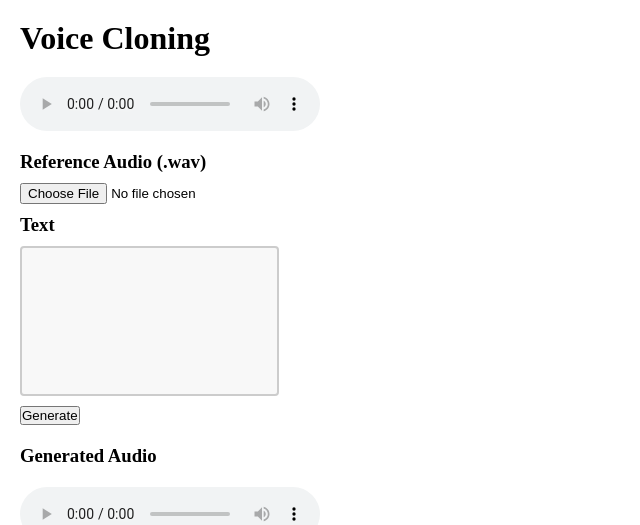
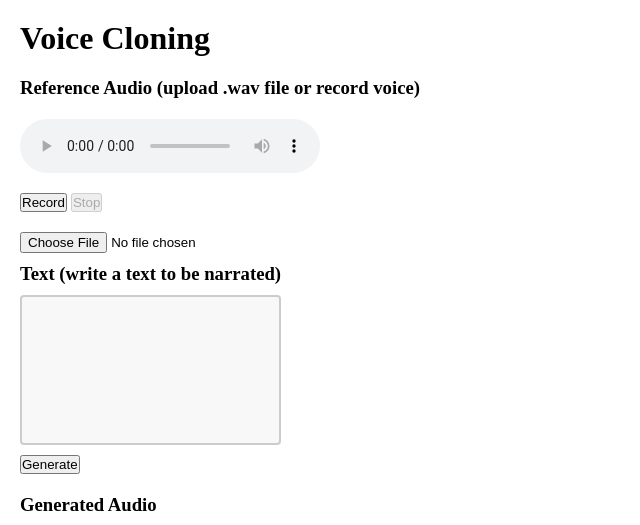
Before and after one commit to azizsiyaev/aiclone, a Flask app: page /voice_cloning/ in a window 1280 px wide. Shown: the top 525 px of the page, without its empty margins (0-640 px from the left). Run offline with Flask 3, Linux system fonts and the light colour scheme; some libraries are stand-ins or nearby versions.

Commit message:
Changes to accept two sources of audio

```diff
--- a/app.py
+++ b/app.py
@@ -8,9 +8,11 @@ import librosa
 import soundfile as sf
 
 app = Flask(__name__)
+request_file = 'uploads/request.wav'
+response_file = 'uploads/response.wav'
 
 
-def save_bytes(audio_bytes, name='temp.wav'):
+def save_bytes(audio_bytes, name):
     with open(name, 'wb') as f:
         f.write(audio_bytes)
 
@@ -42,14 +44,23 @@ def transcribe():
 @app.route('/clone_voice/', methods=['POST'])
 def clone_voice():
     text = request.form['input-text']
-    audio_bytes = request.files['input-audio'].read()
-    save_bytes(audio_bytes)
-    audio, sr = librosa.load('temp.wav', sr=None)
+    audio_source = request.form['source']
+
+    if audio_source == 'mic':
+        audio_bytes = request.files['recorded-audio'].read()
+    elif audio_source == 'file':
+        audio_bytes = request.files['input-audio'].read()
+    else:
+        return 'File not found'
+
+    save_bytes(audio_bytes, request_file)
+    audio, sr = librosa.load(request_file, sr=None)
+    print('Received Audio: ', audio.shape, sr)
 
     generated_audio = tts.clone_voice(text, audio, sr)
-    sf.write(file='result.wav', data=generated_audio, samplerate=sr)
+    sf.write(file=response_file, data=generated_audio, samplerate=sr)
 
-    return send_file('result.wav', mimetype='audio/wav', as_attachment=True)
+    return send_file(response_file, mimetype='audio/wav', as_attachment=True)
 
 
 @app.route('/voice_cloning/', methods=['GET', 'POST'])
--- a/static/main.js
+++ b/static/main.js
@@ -5,37 +5,84 @@ const outputAudio = document.getElementById('output-audio');
 const outputAudioSource = document.getElementById('output-audio-source');
 const inputAudioFile = document.getElementById('input-audio');
 const loading = document.getElementById('loading');
+const recordButton = document.getElementById('recordButton');
+const stopButton = document.getElementById('stopButton');
 
 inputAudioFile.addEventListener('change', changeAudioSource);
 form.addEventListener('submit', generate);
+recordButton.addEventListener('click', startRecording);
+stopButton.addEventListener('click', stopRecording);
 
+var mediaRecorder;
+var recordedChunks = [];
+var audioSource;
+
+function startRecording() {
+    navigator.mediaDevices.getUserMedia({ audio: true })
+        .then(function(stream) {
+            recordedChunks = [];
+            mediaRecorder = new MediaRecorder(stream);
+            mediaRecorder.start();
+
+            recordButton.disabled = true;
+            stopButton.disabled = false;
+
+            mediaRecorder.addEventListener('dataavailable', function(event) {
+                recordedChunks.push(event.data);
+            });
+        })
+        .catch(function(error) {
+            console.error('Error accessing microphone:', error);
+        });
+}
+
+function stopRecording() {
+    mediaRecorder.stop();
+    mediaRecorder.addEventListener('stop', function() {
+        recordButton.disabled = false;
+        stopButton.disabled = true;
+
+        var recordedAudioBlob = new Blob(recordedChunks, { type: 'audio/wav' });
+        const url = window.URL.createObjectURL(recordedAudioBlob);
+        referenceAudioSource.src = url;
+        referenceAudio.load();
+
+        inputAudioFile.src = url;
+        audioSource = 'mic';
+    });
+
+}
 
 function changeAudioSource(e){
-    var file = event.target.files[0];
-    var url = URL.createObjectURL(file);
-    console.log(url)
-    referenceAudioSource.src = url;
+    let file = event.target.files[0];
+    let inputAudioURL;
+    inputAudioURL = URL.createObjectURL(file);
+    referenceAudioSource.src = inputAudioURL;
     referenceAudio.load();
+    audioSource = 'file';
 }
-
 
 async function generate(e){
 
     loading.style.display = 'block';
+    e.preventDefault();
+    var recordedAudioBlob = new Blob(recordedChunks, { type: 'audio/wav' });
+    const formData = new FormData(form);
+    formData.append('recorded-audio', recordedAudioBlob, 'recording.wav');
+    formData.append('source', audioSource)
 
-    e.preventDefault();
-    const formData = new FormData(form);
+    let response = await fetch('http://127.0.0.1:9000/clone_voice/', {
+        method: 'POST',
+        body: formData
 
-    let response = await fetch("http://127.0.0.1:9000/clone_voice/", {
-        method: "POST",
-        body: formData
     })
         .then(response => response.blob())
         .then(blob => {
-            var url = URL.createObjectURL(blob);
+            let url;
+            url = URL.createObjectURL(blob);
             outputAudioSource.src = url;
             outputAudio.load()
-            // outputAudio.play()
+
             loading.style.display = 'none';
         });
 }
--- a/templates/index.html
+++ b/templates/index.html
@@ -7,13 +7,19 @@
 <body>
 <div id="wrapper">
     <h1>Voice Cloning</h1>
+    <h3>Reference Audio (upload .wav file or record voice)</h3>
     <audio id="reference-audio" controls>
         <source id="reference-audio-source" src=""></source>
     </audio>
+
+    <div>
+        <button id="recordButton">Record</button>
+        <button id="stopButton" disabled>Stop</button>
+    </div>
+
     <form id="form">
-        <h3>Reference Audio (.wav)</h3>
         <input type="file" accept=".wav" id="input-audio" name="input-audio">
-        <h3>Text</h3>
+        <h3>Text (write a text to be narrated)</h3>
         <textarea id="input-text" name="input-text"></textarea>
         <input type="submit" id="generate-btn" name="submit" value="Generate"/>
     </form>
@@ -24,5 +30,6 @@
     </audio>
 </div>
 <script src="../static/main.js"></script>
+<script src="https://www.WebRTC-Experiment.com/RecordRTC.js"></script>
 </body>
 </html>
```
Also changed, not shown: 8 other files.
